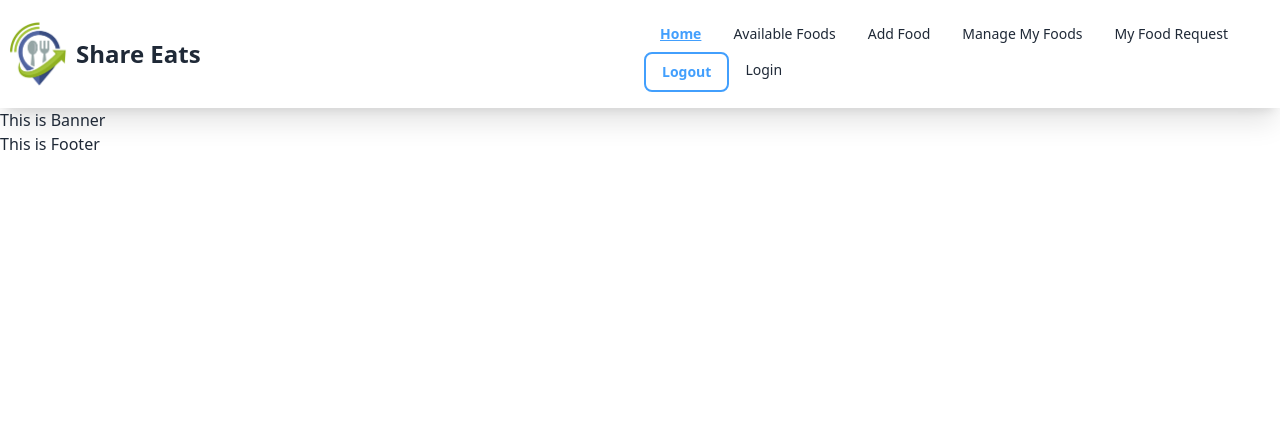
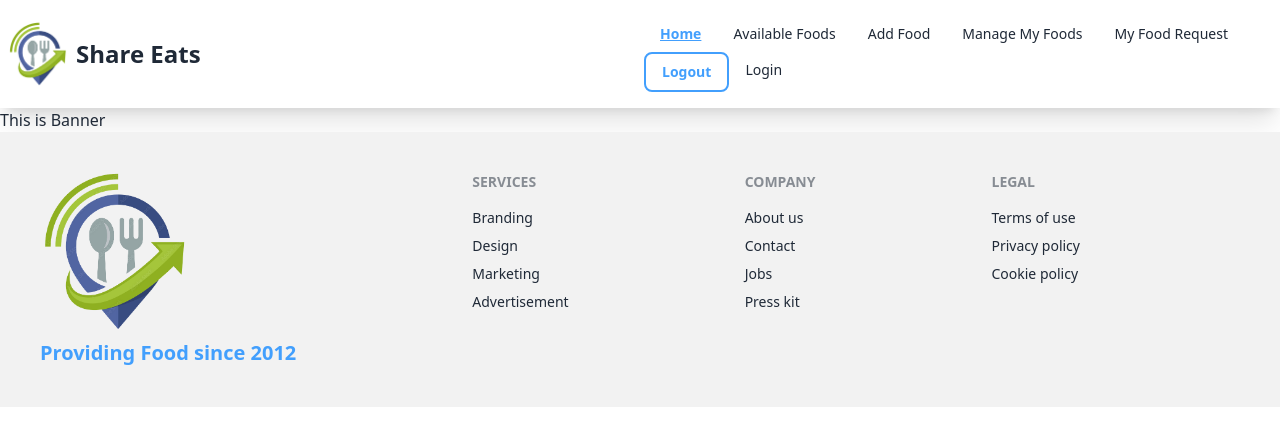
Before and after one commit to Bikash-Dev-Bk/share-eats-client, a React (Vite) app: page / in a window 1280 px wide. Shown: the top 446 px of the page. Built offline with nearby package versions, Linux system fonts and the light colour scheme.

Commit message:
basic footer

```diff
--- a/src/pages/Shared/Footer/Footer.jsx
+++ b/src/pages/Shared/Footer/Footer.jsx
@@ -1,9 +1,36 @@
+import logo from "../../../assets/logo.png";
+
 const Footer = () => {
-    return (
-        <div>
-            <h2>This is Footer</h2>
-        </div>
-    );
+  return (
+    <footer className="footer p-10 bg-base-200 text-base-content">
+      <aside>
+      <img src={logo} className="w-[100px] md:w-[150px]" alt="" />
+      <p className="text-[#429FFD] text-lg md:text-xl font-bold">
+            Providing Food since 2012
+          </p>
+      </aside>
+      <nav>
+        <header className="footer-title">Services</header>
+        <a className="link link-hover">Branding</a>
+        <a className="link link-hover">Design</a>
+        <a className="link link-hover">Marketing</a>
+        <a className="link link-hover">Advertisement</a>
+      </nav>
+      <nav>
+        <header className="footer-title">Company</header>
+        <a className="link link-hover">About us</a>
+        <a className="link link-hover">Contact</a>
+        <a className="link link-hover">Jobs</a>
+        <a className="link link-hover">Press kit</a>
+      </nav>
+      <nav>
+        <header className="footer-title">Legal</header>
+        <a className="link link-hover">Terms of use</a>
+        <a className="link link-hover">Privacy policy</a>
+        <a className="link link-hover">Cookie policy</a>
+      </nav>
+    </footer>
+  );
 };
 
 export default Footer;
```
